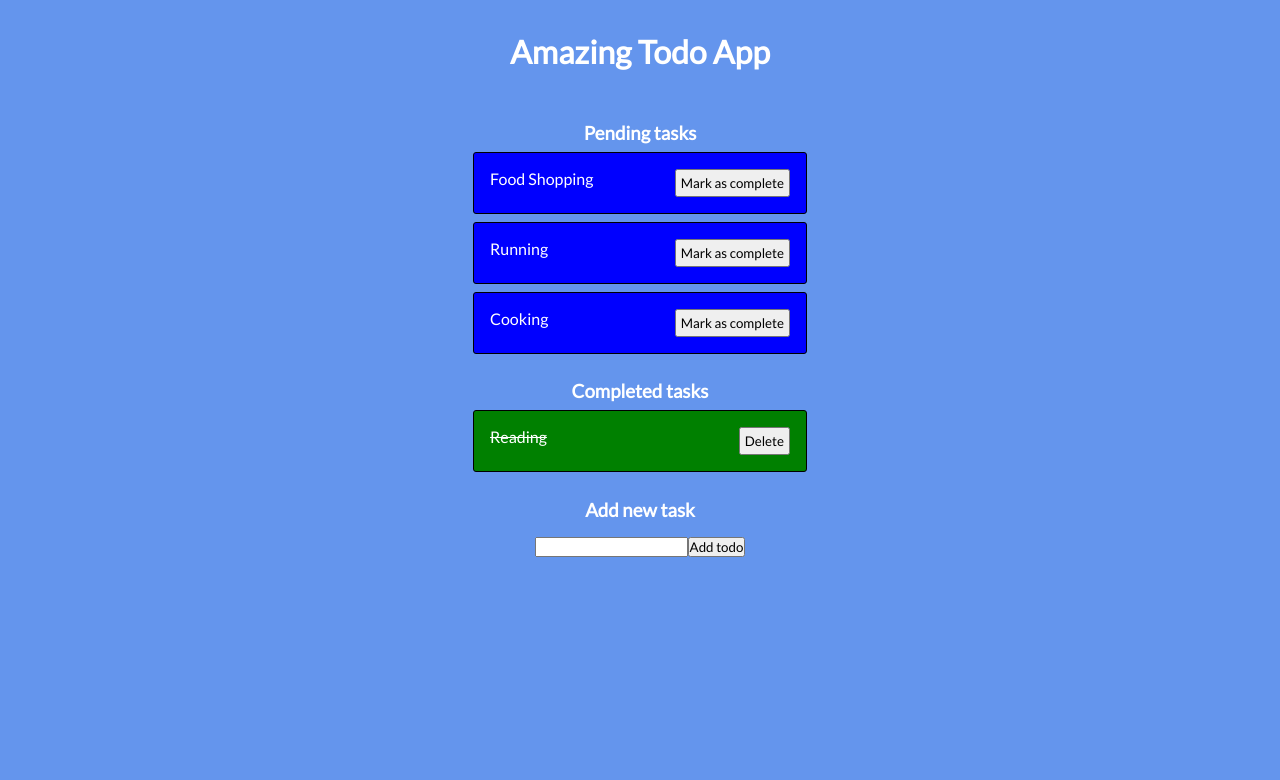
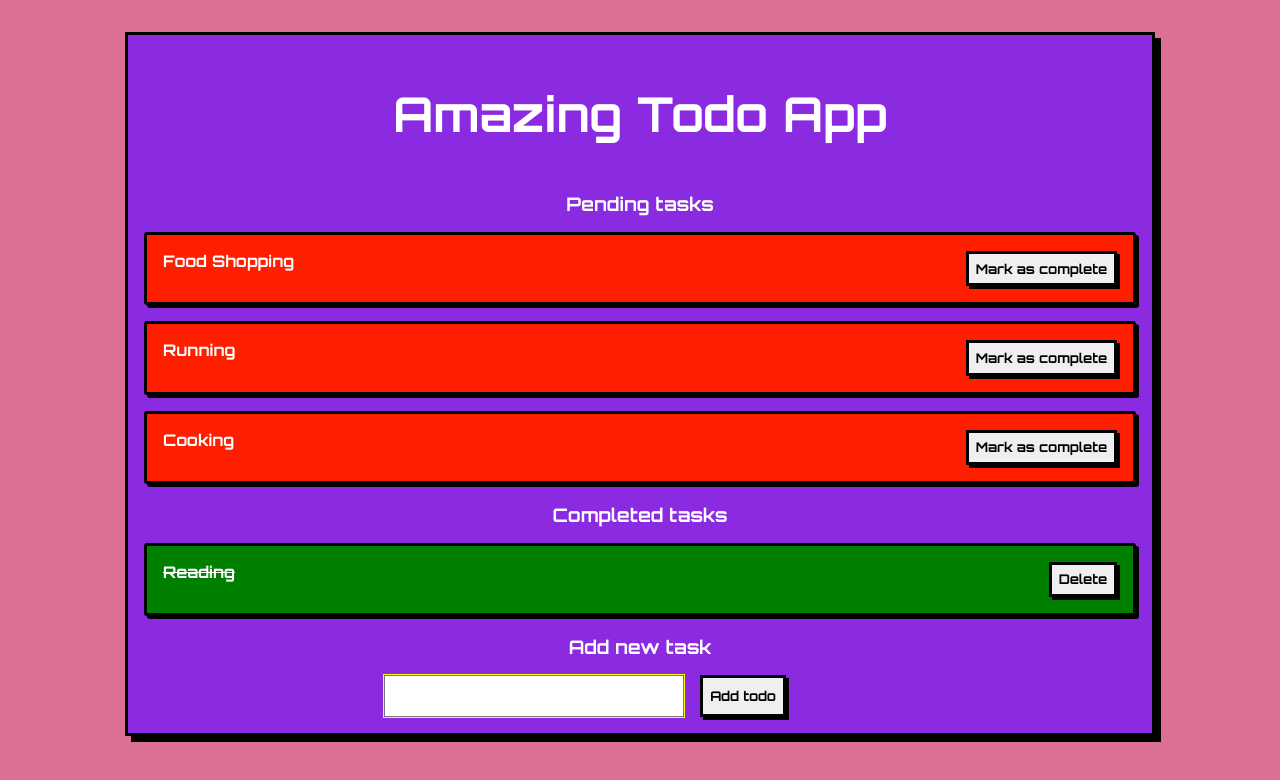
Before and after one commit to janoskocs/react-todo, a React (Create React App) app: page / in a window 1280 px wide. Shown: the top 780 px of the page. Built offline with nearby package versions, Linux system fonts and the light colour scheme.

Commit message:
Neubrutalism style

```diff
--- a/public/index.html
+++ b/public/index.html
@@ -24,7 +24,9 @@
     -->
   <link rel="preconnect" href="https://fonts.googleapis.com">
   <link rel="preconnect" href="https://fonts.gstatic.com" crossorigin>
-  <link href="https://fonts.googleapis.com/css2?family=Lato:wght@100;400&display=swap" rel="stylesheet">
+  <link rel="preconnect" href="https://fonts.googleapis.com">
+  <link rel="preconnect" href="https://fonts.gstatic.com" crossorigin>
+  <link href="https://fonts.googleapis.com/css2?family=Orbitron:wght@700&display=swap" rel="stylesheet">
   <title>Amazing Todo app</title>
 </head>
 
--- a/src/App.css
+++ b/src/App.css
@@ -1,26 +1,42 @@
 * {
   margin: 0;
   padding: 0;
-  font-family: 'Lato', sans-serif;
+}
+
+body {
+  background-color: palevioletred;
+  font-family: "Orbitron", sans-serif;
+}
+
+body button {
+  padding: 0.5em;
+  border: 3px solid black;
+  -webkit-box-shadow: 3px 3px black;
+          box-shadow: 3px 3px black;
+  cursor: pointer;
+  font-family: "Orbitron", sans-serif;
+}
+
+body button:active {
+  background-color: rebeccapurple;
+  -webkit-box-shadow: 0px 1px black;
+          box-shadow: 0px 1px black;
 }
 
 .appContainer {
-  display: -webkit-box;
-  display: -ms-flexbox;
-  display: flex;
-  -webkit-box-orient: vertical;
-  -webkit-box-direction: normal;
-      -ms-flex-direction: column;
-          flex-direction: column;
-  -webkit-box-align: center;
-      -ms-flex-align: center;
-          align-items: center;
-  height: 100vh;
-  background-color: cornflowerblue;
+  width: 80%;
+  margin: 2em auto;
+  background-color: blueviolet;
+  border: 3px solid black;
+  -webkit-box-shadow: 6px 6px black;
+          box-shadow: 6px 6px black;
+  text-align: center;
 }
 
 .appContainer h1 {
   margin: 1em;
+  font-size: 3em;
+  text-align: center;
 }
 
 .appContainer h3 {
@@ -33,7 +49,6 @@
 }
 
 .appContainer .todoList .todoItem {
-  width: 300px;
   display: -webkit-box;
   display: -ms-flexbox;
   display: flex;
@@ -43,8 +58,12 @@
   padding: 1em;
   border: 1px solid black;
   border-radius: 3px;
-  margin: 0.5em;
-  background-color: blue;
+  margin: 1em;
+  background-color: #ff1e00;
+  border: 3px solid black;
+  -webkit-box-shadow: 3px 3px black;
+          box-shadow: 3px 3px black;
+  gap: 2em;
 }
 
 .appContainer .todoList .todoItem:hover {
@@ -53,10 +72,6 @@
 
 .appContainer .todoList .todoItem p {
   color: #fff;
-}
-
-.appContainer .todoList .todoItem button {
-  padding: 0.3em;
 }
 
 .appContainer .todoList .completed {
@@ -75,6 +90,20 @@
   -webkit-box-direction: normal;
       -ms-flex-direction: row;
           flex-direction: row;
-  margin: 1em;
+  -ms-flex-wrap: wrap;
+      flex-wrap: wrap;
+  margin: 1em auto;
+  width: 50%;
+  gap: 1em;
+}
+
+.appContainer .addNewForm input {
+  font-family: "Orbitron", sans-serif;
+  text-align: center;
+  padding: 0.3em;
+  font-size: 1.3em;
+  color: purple;
+  outline: 1px solid yellow;
+  max-width: 100%;
 }
 /*# sourceMappingURL=App.css.map */
--- a/src/App.scss
+++ b/src/App.scss
@@ -1,18 +1,44 @@
 * {
     margin: 0;
     padding: 0;
-    font-family: 'Lato', sans-serif;
+
+}
+
+$main-font: 'Orbitron', sans-serif;
+
+
+body {
+    background-color: palevioletred;
+    font-family: $main-font;
+
+    button {
+        padding: 0.5em;
+        border: 3px solid black;
+        box-shadow: 3px 3px black;
+        cursor: pointer;
+        font-family: $main-font;
+
+        &:active {
+            background-color: rebeccapurple;
+            box-shadow: 0px 1px black;
+        }
+    }
 }
 
 .appContainer {
-    display: flex;
-    flex-direction: column;
-    align-items: center;
-    height: 100vh;
-    background-color: cornflowerblue;
+
+    width: 80%;
+    margin: 2em auto;
+    background-color: blueviolet;
+    border: 3px solid black;
+    box-shadow: 6px 6px black;
+    text-align: center;
 
     h1 {
         margin: 1em;
+        font-size: 3em;
+
+        text-align: center;
     }
 
     h3 {
@@ -26,15 +52,19 @@
 
     .todoList {
 
+
         .todoItem {
-            width: 300px;
+
             display: flex;
             justify-content: space-between;
             padding: 1em;
             border: 1px solid black;
             border-radius: 3px;
-            margin: 0.5em;
-            background-color: blue;
+            margin: 1em;
+            background-color: rgb(255, 30, 0);
+            border: 3px solid black;
+            box-shadow: 3px 3px black;
+            gap: 2em;
 
             &:hover {
                 background-color: lightblue;
@@ -44,10 +74,7 @@
                 color: #fff;
             }
 
-            button {
-                padding: 0.3em;
 
-            }
         }
 
         .completed {
@@ -62,6 +89,20 @@
     .addNewForm {
         display: flex;
         flex-direction: row;
-        margin: 1em;
+        flex-wrap: wrap;
+        margin: 1em auto;
+        width: 50%;
+        gap: 1em;
+
+        input {
+            font-family: $main-font;
+            text-align: center;
+            padding: 0.3em;
+            font-size: 1.3em;
+            color: purple;
+            outline: 1px solid yellow;
+            max-width: 100%;
+        }
+
     }
 }
```
Also changed, not shown: 1 other file (tests, documents, lock files or other folders).
